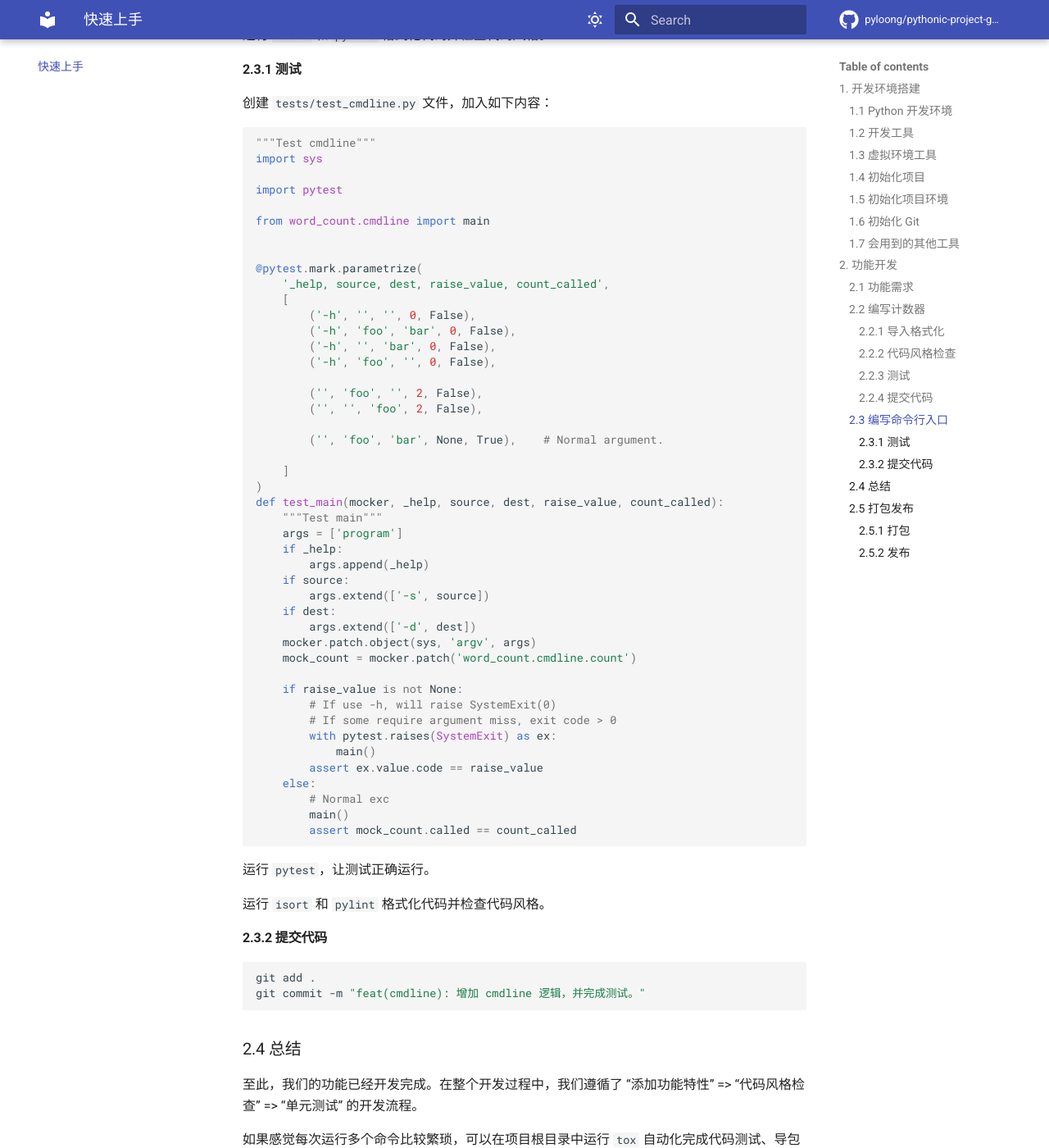
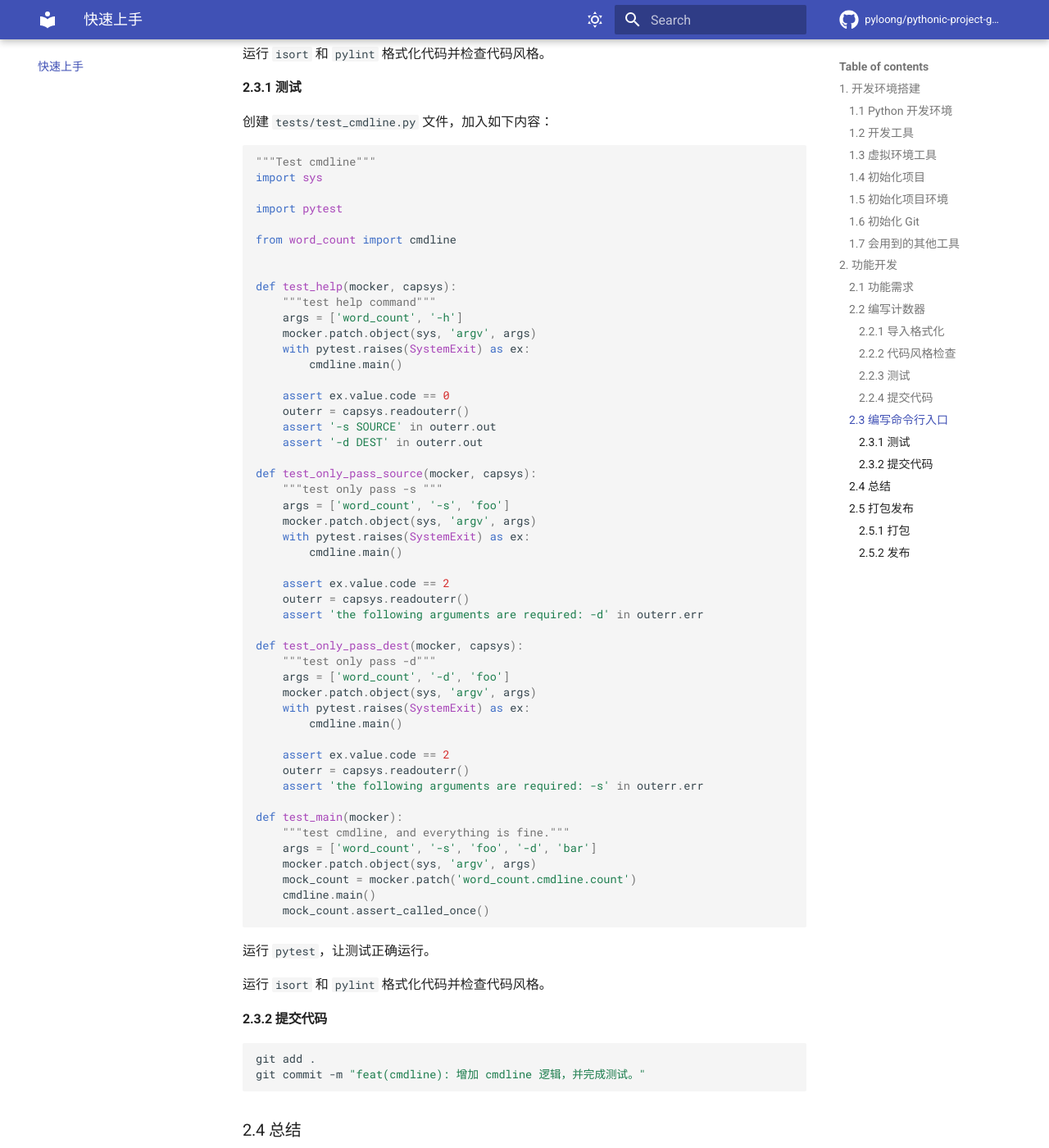
Before and after one commit to pyloong/pythonic-project-guidelines, an MkDocs documentation site: the page built from docs/quick_start.md, in a window 1280 px wide and 1400 px high, scrolled down 7401 px. Shown: the whole window at 82% size. Built offline with MkDocs 1.6.1 and Material for MkDocs 9.7.7, drawn with Linux system fonts in a browser that asks for light colours; comment, search, counter and statistics services are not loaded; some of the changed text lies outside the part shown.

Commit message:
✨ feat(quick start): 同步项目模板调整

````diff
--- a/docs/quick_start.md
+++ b/docs/quick_start.md
@@ -50,29 +50,23 @@ cookiecutter https://github.com/pyloong/cookiecutter-pythonic-project
 ❯ cookiecutter https://github.com/pyloong/cookiecutter-pythonic-project
 project_name [My Project]: Word Count
 project_slug [word_count]:
-project_description [My Awesome Project!]: Word count project
-author_name [Author]: test
-author_email [test@example.com]:
+project_description [My Awesome Project!]: Word Count Project
+author_name [Author]:
+author_email [author@example.com]:
 version [0.1.0]:
 Select python_version:
-1 - 3.7
-2 - 3.8
-3 - 3.9
-Choose from 1, 2, 3 [1]:
+1 - 3.10
+2 - 3.9
+Choose from 1, 2 [1]:
 use_src_layout [y]:
-use_pipenv [y]:
-Select index_server:
-1 - none
-2 - aliyun
-3 - tendata
-Choose from 1, 2, 3 [1]:
+use_poetry [y]:
 use_docker [n]:
 Select ci_tools:
 1 - none
 2 - Gitlab
 3 - Github
 Choose from 1, 2, 3 [1]:
-init_bootstrap [n]:
+init_skeleton [n]:
 ```
 
 如果你在使用项目模板过程中有任何问题或疑问，可以通过发起 [issues](https://github.com/pyloong/cookiecutter-pythonic-project/issues) 进行反馈。
@@ -80,39 +74,35 @@ init_bootstrap [n]:
 生成后的项目结构如下：
 
 ```txt
-
+word_count
+├── LICENSE
+├── README.md
 ├── docs
 │   └── development.md
-├── .gitignore
-├── LICENSE
-├── Pipfile
-├── README.md
-├── setup.cfg
-├── setup.py
+├── pyproject.toml
 ├── src
 │   └── word_count
 │       └── __init__.py
 ├── tests
+│   ├── __init__.py
 │   ├── conftest.py
-│   ├── __init__.py
-│   └── tests.py
+│   └── test_version.py
 └── tox.ini
-
 ```
 
 生成项目的 `src` 目录下有一个项目模块，用来存放项目源代码， `tests` 目录用来编写模块的相关测试代码。
 
-`Pipfile` 包含项目初始依赖，`setup.cfg` 和 `setup.py` 定义了项目描述信息，`tox.ini` 定义了任务自动化执行逻辑。
+`pyproject.toml` 包含项目初始依赖，和项目的描述信息，`tox.ini` 定义了任务自动化执行逻辑。
 
 ### 1.5 初始化项目环境
 
-使用 pipenv 初始化一个虚拟环境。
+使用 poetry 初始化一个虚拟环境。
 
 ```bash
-pipenv install -d
+poetry install
 ```
 
-初始化完成后，会生成一个 `Pipfile.lock`，可以用来锁定生产环境安装包的版本和依赖信息。
+初始化完成后，会生成一个 `poetry.lock`，可以用来锁定生产环境安装包的版本和依赖信息。
 
 ### 1.6 初始化 Git
 
@@ -176,23 +170,28 @@ def count(source_file: str, dest_file: str):
     :param dest_file:
     :return:
     """
-    total = read_from_file(Path(source_file))
+    words = read_from_file(Path(source_file))
+
+    total = 0
+
+    for _ in words:
+        total += 1
+
     write_to_file(Path(dest_file), total)
 
 
-def read_from_file(source_file: Path) -> int:
+def read_from_file(source_file: Path) -> Generator[str, None, None]:
     """
 
     :param source_file:
     :return:
     """
-    total_words = 0
     # Read source_file
     logging.debug('Read file: %s', source_file)
-    with open(source_file, 'r') as source_obj:
-        for line in source_obj.readlines():
-            total_words += len(line.split(' '))
-    return total_words
+    with open(source_file, 'r', encoding='utf-8') as source_obj:
+        for line in source_obj:
+            for word in line.split(' '):
+                yield word
 
 
 def write_to_file(dest_file: Path, total_words: int) -> None:
@@ -257,9 +256,8 @@ import pytest
 @pytest.fixture
 def mock_path() -> Path:
     """Mock a path, and clean when unit test done."""
-    temp_path = TemporaryDirectory()
-    yield Path(temp_path.name)
-    temp_path.cleanup()
+    with TemporaryDirectory() as temp_path:
+        yield Path(temp_path)
 
 ```
 
@@ -289,14 +287,14 @@ def fixture_mock_source_file(mock_path) -> Path:
 def test_read_from_file(mock_source_file):
     """Test read_from_file"""
     result = read_from_file(mock_source_file)
-    assert result == 2
+    assert sum(1 for _ in result) == 2
 
 
 def test_write_to_file(mock_path):
     """Test write_to_file"""
     dest_file = mock_path / 'dest.txt'
     write_to_file(dest_file, 100)
-    with open(dest_file, 'r') as obj:
+    with open(dest_file, 'r', encoding='utf-8') as obj:
         txt = obj.read()
         assert 'Total count: 100' in txt
 
@@ -374,46 +372,50 @@ import sys
 
 import pytest
 
-from word_count.cmdline import main
+from word_count import cmdline
 
 
-@pytest.mark.parametrize(
-    '_help, source, dest, raise_value, count_called',
-    [
-        ('-h', '', '', 0, False),
-        ('-h', 'foo', 'bar', 0, False),
-        ('-h', '', 'bar', 0, False),
-        ('-h', 'foo', '', 0, False),
+def test_help(mocker, capsys):
+    """test help command"""
+    args = ['word_count', '-h']
+    mocker.patch.object(sys, 'argv', args)
+    with pytest.raises(SystemExit) as ex:
+        cmdline.main()
 
-        ('', 'foo', '', 2, False),
-        ('', '', 'foo', 2, False),
+    assert ex.value.code == 0
+    outerr = capsys.readouterr()
+    assert '-s SOURCE' in outerr.out
+    assert '-d DEST' in outerr.out
 
-        ('', 'foo', 'bar', None, True),    # Normal argument.
+def test_only_pass_source(mocker, capsys):
+    """test only pass -s """
+    args = ['word_count', '-s', 'foo']
+    mocker.patch.object(sys, 'argv', args)
+    with pytest.raises(SystemExit) as ex:
+        cmdline.main()
 
-    ]
-)
-def test_main(mocker, _help, source, dest, raise_value, count_called):
-    """Test main"""
-    args = ['program']
-    if _help:
-        args.append(_help)
-    if source:
-        args.extend(['-s', source])
-    if dest:
-        args.extend(['-d', dest])
+    assert ex.value.code == 2
+    outerr = capsys.readouterr()
+    assert 'the following arguments are required: -d' in outerr.err
+
+def test_only_pass_dest(mocker, capsys):
+    """test only pass -d"""
+    args = ['word_count', '-d', 'foo']
+    mocker.patch.object(sys, 'argv', args)
+    with pytest.raises(SystemExit) as ex:
+        cmdline.main()
+
+    assert ex.value.code == 2
+    outerr = capsys.readouterr()
+    assert 'the following arguments are required: -s' in outerr.err
+
+def test_main(mocker):
+    """test cmdline, and everything is fine."""
+    args = ['word_count', '-s', 'foo', '-d', 'bar']
     mocker.patch.object(sys, 'argv', args)
     mock_count = mocker.patch('word_count.cmdline.count')
-
-    if raise_value is not None:
-        # If use -h, will raise SystemExit(0)
-        # If some require argument miss, exit code > 0
-        with pytest.raises(SystemExit) as ex:
-            main()
-        assert ex.value.code == raise_value
-    else:
-        # Normal exc
-        main()
-        assert mock_count.called == count_called
+    cmdline.main()
+    mock_count.assert_called_once()
 
 ```
 
@@ -448,14 +450,13 @@ python src/word_count/cmdline.py -s foo.txt -d bar.txt
 
 如果希望别人能更方便的使用项目，可以将项目打包发布到 [pypi](https://pypi.org/) 中，然后在需要使用的地方运行 `pip install -U word-count`。
 
-但是安装到环境后去运行 `cmdline.py` 会比较困难，所以需要将 `cmdline.py` 注册成可执行命令。
+但是安装到环境后去运行 `cmdline.py` 会比较麻烦，所以需要将 `cmdline.py` 注册成可执行命令。
 
-修改 `setup.cfg` 文件，在 `[options.entry_points]` 下增加如下内容：
+修改 `pyproject.toml` ，增加如下内容：
 
-```ini
-[options.entry_points]
-console_scripts =
-    word_count = word_count.cmdline:main
+```toml
+[tool.poetry.plugins.console_scripts]
+word_count = "word_count.cmdline:main"
 ```
 
 当使用 `pip` 命令将项目包安装到环境后，会自动注册一个 `word_count` 的可执行命令。
````
Also changed, not shown: other parts of docs/quick_start.md (+22 -20 lines).
